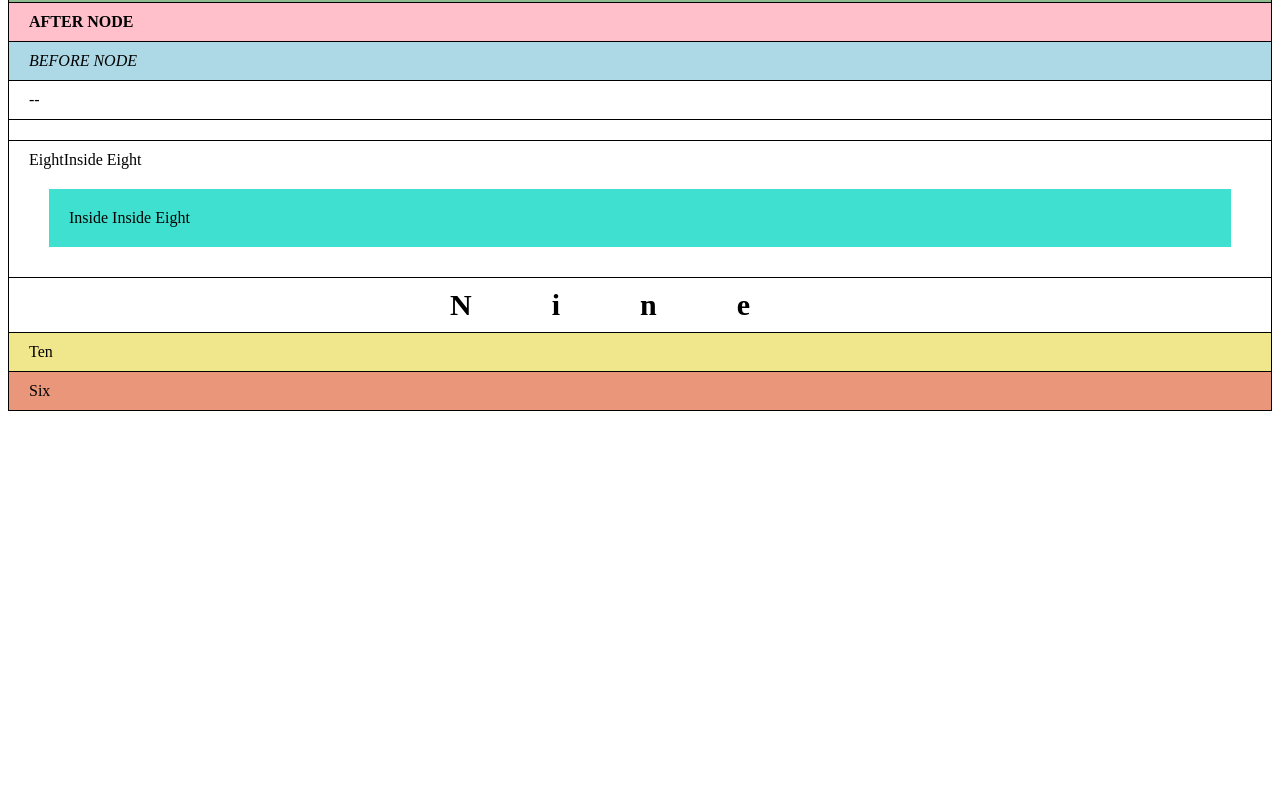
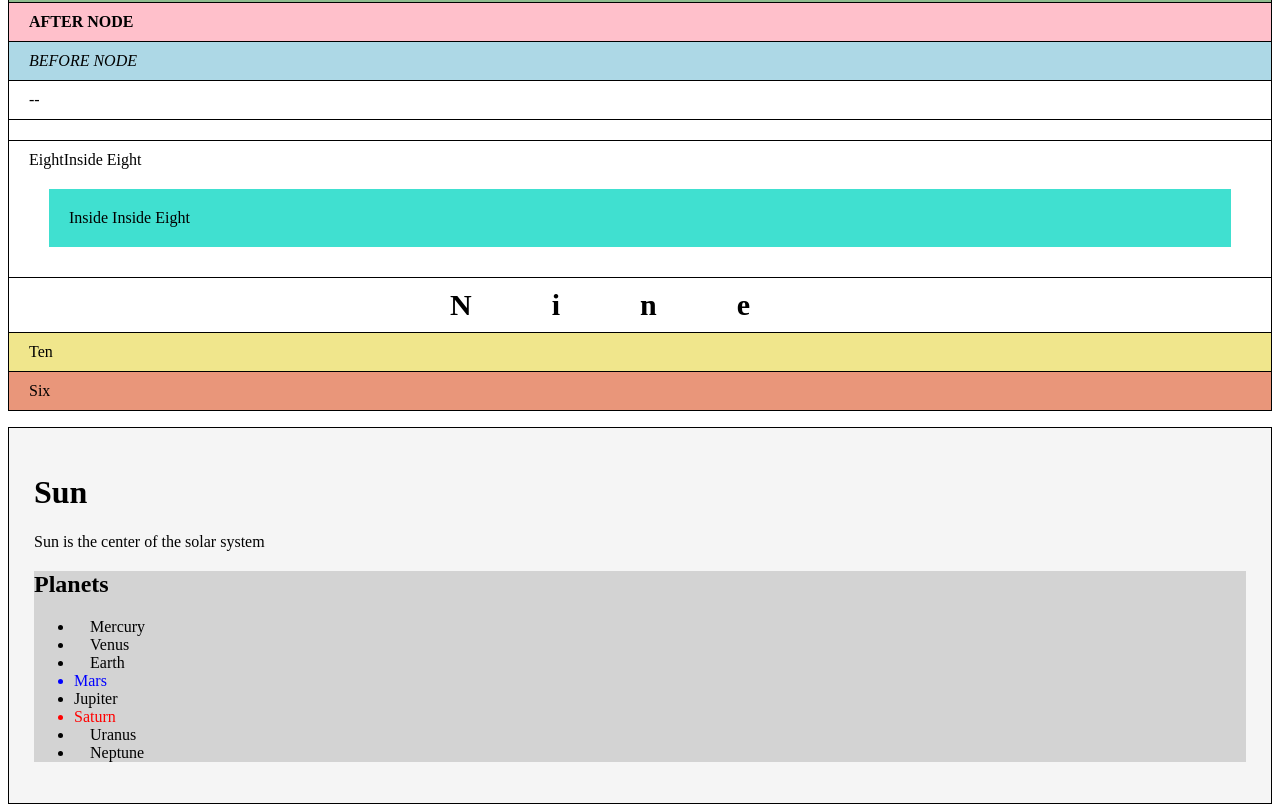
Before and after one commit to DonCastillo/duckett-js-exercises, a plain HTML site: page jQuery/index.html in a window 1280 px wide. Shown: the part 390-1197 px from the top of the page. Before the commit the page ends 817 px from the top, so only its background shows below. Drawn offline with nearby package versions, Linux system fonts and the light colour scheme.

Commit message:
added jquery traversal lines

```diff
--- a/jQuery/index.html
+++ b/jQuery/index.html
@@ -56,6 +56,25 @@
                 <li class="items">Four</li>
                 <li class="items">Five</li>
             </ul>
+            <div id="content">
+                <div id="top">
+                    <h1>Sun</h1>
+                    <p>Sun is the center of the solar system</p>
+                </div>
+                <div id="bottom">
+                    <h2>Planets</h2>
+                    <ul id="planets">
+                        <li>Mercury</li>
+                        <li>Venus</li>
+                        <li>Earth</li>
+                        <li>Mars</li>
+                        <li id="jupiter">Jupiter</li>
+                        <li>Saturn</li>
+                        <li>Uranus</li>
+                        <li>Neptune</li>
+                    </ul>
+                </div>
+            </div>
         </div>
         <script src="https://code.jquery.com/jquery-3.5.1.min.js" integrity="sha256-9/aliU8dGd2tb6OSsuzixeV4y/faTqgFtohetphbbj0=" crossorigin="anonymous"></script>
         <script src="script.js" async defer></script>
--- a/jQuery/script.js
+++ b/jQuery/script.js
@@ -32,7 +32,6 @@ $(function(){
     let newItems = '';
     let itemWords = ['six', 'seven', 'eight', 'nine', 'ten'];
     for( const numWord of itemWords ){
-        //console.log(numWord);
         newItems += `<li class="items" id="${numWord}">${ numWord[0].toUpperCase() + numWord.substr(1) }</li>`
     }
     $('#list').append(newItems);
@@ -61,7 +60,7 @@ $(function(){
     eight.find('#inside-eight').append('<div id="inside-inside-eight" style="background-color:turquoise; margin:20px; padding:20px;">Inside Inside Eight</div>');
 
     $('#inside-inside-eight').unwrap();
-    //console.log($('#nine').add('<h1>Nine Inside</h1>'));
+    $('#nine').add('<h1>Nine Inside</h1>');
 
     /**
      *      .attr()         - get/set a specified attribute and its value
@@ -87,4 +86,41 @@ $(function(){
         'letter-spacing': '5rem'
     });
 
+    /**
+     *      .find()         - all elements within current selection that match selector
+     *      .closest()      - nearest ancestor (not just parent) that matches selector
+     *      .parent()       - direct parent of current selection
+     *      .parents()      - all parents of current selection (including direct parent, grandparents, great grandparents)
+     *      .children()     - all children of current selection
+     *      .siblings()     - all siblings of current selection
+     *      .next()         - next sibling
+     *      .nextAll()      - all subsequent siblings
+     *      .prev()         - previous sibling
+     *      .prevAll()      - all previous siblings
+     */
+    $('#content').find('#bottom').find('ul li.before-node').remove();
+    $('li').closest('#content').css({'background-color': 'whitesmoke', 'padding': '25px'});
+    $('#bottom').parent().css({'border': '1px solid black', 'margin-bottom': '40px'});
+    console.log($('li').parents());
+        /** displays:
+         *      ul#planets
+         *      div#bottom
+         *      div#content
+         *      ul#list
+         *      div.container
+         *      body
+         *      html
+         */
+    console.log($('#list, #planets').children());   // displays combined children
+    $('#top').siblings().css({'background-color': 'lightgrey'});
+    let nextJupiter = $('#jupiter').next();
+    let prevJupiter = $('#jupiter').prev();
+    nextJupiter.css({'color': 'red'});
+    prevJupiter.css({'color': 'blue'});
+    nextJupiter.nextAll().prepend('&nbsp;&nbsp;&nbsp;&nbsp;');
+    prevJupiter.prevAll().prepend('&nbsp;&nbsp;&nbsp;&nbsp;');
+
+
+
+
 });
```
